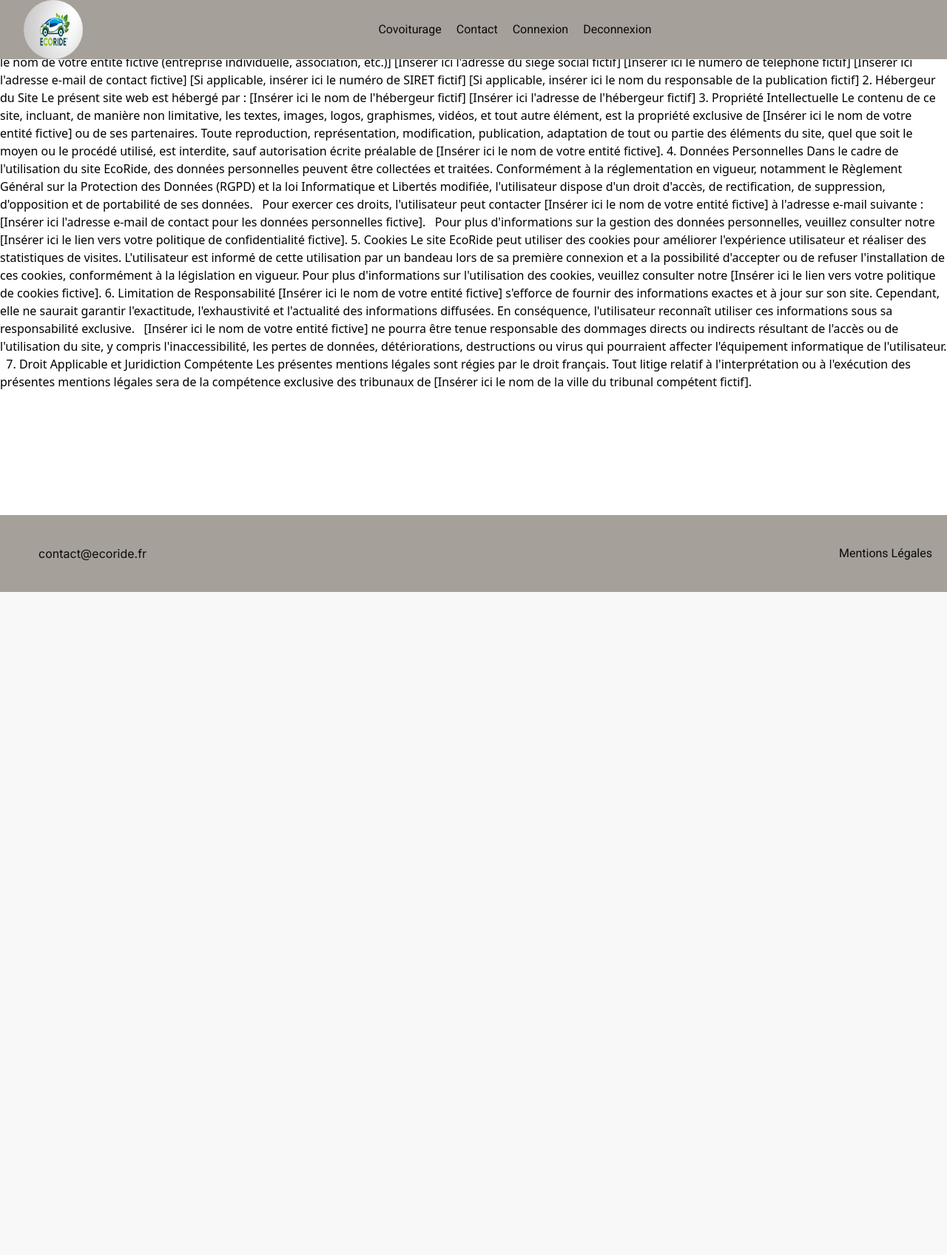
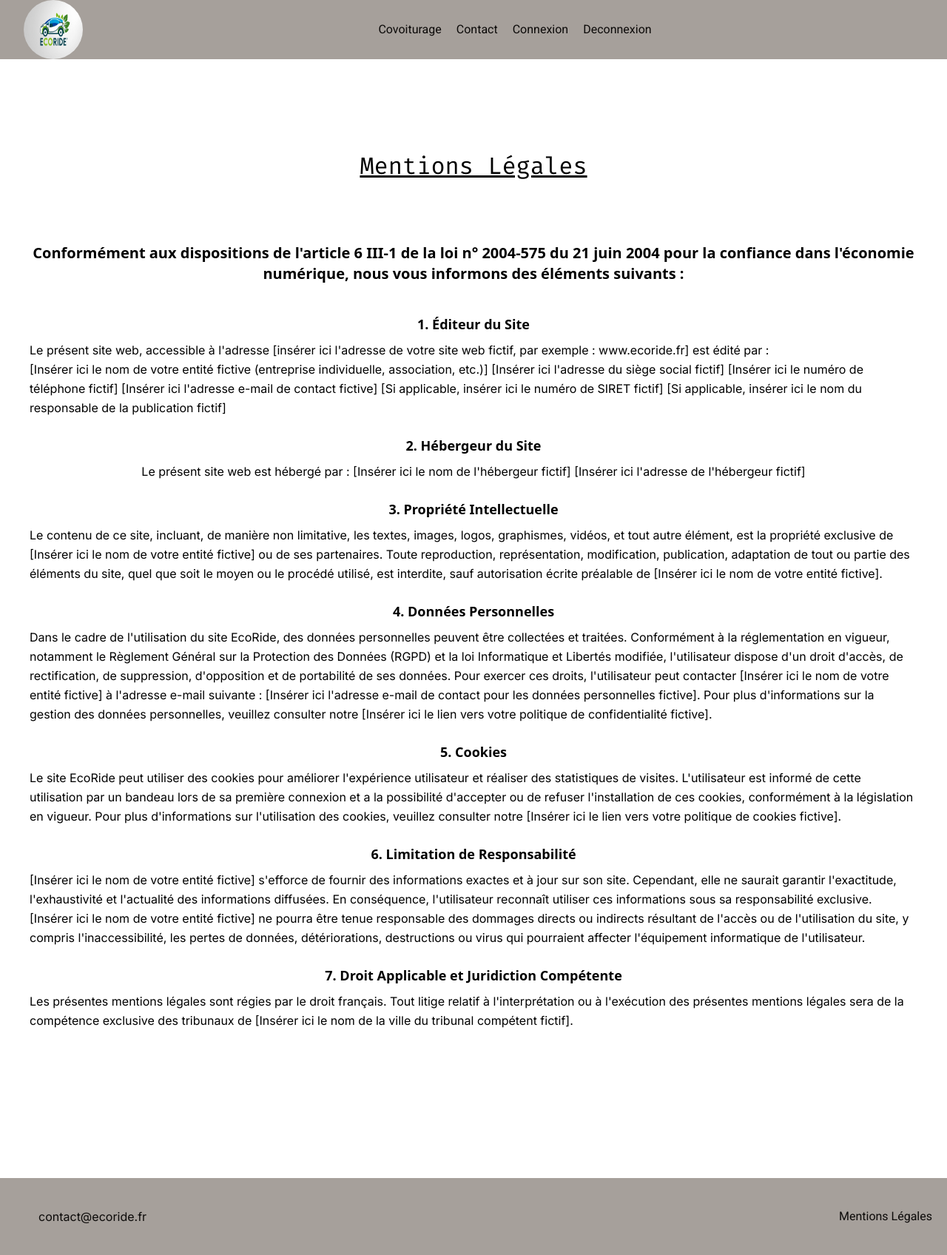
Before and after one commit to AGonzalez8805/EcoRide, a PHP site: page /pages/mentions.php in a window 1280 px wide. Shown: the whole page at 74% size. Before the commit the page ends 800 px from the top, so only its background shows below. Run offline with PHP 8.4, Linux system fonts and the light colour scheme; data that the repository does not hold is empty; some libraries are stand-ins or nearby versions.

Commit message:
mentions légales + modif docker-compose

```diff
--- a/Templates/footer.php
+++ b/Templates/footer.php
@@ -2,7 +2,7 @@
     <div class="container px-5 py-8 mx-auto flex items-center md:flex-row flex-col">
         <p class="sm:ml-4 sm:pl-4 sm:py-2 sm:mt-0 mt-4""> contact@ecoride.fr</p>
         <div class=" inline-flex sm:ml-4 md:ml-auto sm:mt-0 mt-4 justify-center sm:justify-start">
-            <a href="/mentions.php"> Mentions Légales</a>
+            <a href="/pages/mentions.php"> Mentions Légales</a>
     </div>
     </div>
 </footer>
--- a/Templates/header.php
+++ b/Templates/header.php
@@ -19,9 +19,9 @@
                 <img src="/Asset/images/LOGO EcoRide  avec une voiture écologie.jpg" alt="" class="w-20 h-20 ml-8 rounded-full">
             </a>
             <nav class=" md:ml-auto md:mr-auto flex flex-wrap items-center justify-center">
-                <a href="/covoiturage.php" class="mr-5 hover:text-stone-200">Covoiturage</a>
-                <a href="/contact.php" class="mr-5 hover:text-stone-200">Contact</a>
-                <a href="/connexion.php" class="mr-5 hover:text-stone-200">Connexion</a>
+                <a href="/pages/covoiturage.php" class="mr-5 hover:text-stone-200">Covoiturage</a>
+                <a href="/pages/contact.php" class="mr-5 hover:text-stone-200">Contact</a>
+                <a href="/pages/connexion.php" class="mr-5 hover:text-stone-200">Connexion</a>
                 <button class="mr5 hover:text-stone-200" id="deconnexion"> Deconnexion</button>
             </nav>
         </div>
--- a/config.php
+++ b/config.php
@@ -1,3 +1,17 @@
 <?php
+// Configuration de la base de données
+$host = 'db';
+$user = 'Amelie';
+$password = 'Ag1805Sz0602@';
+$database = 'ecoride';
+
+
+$conn = new mysqli($host, $user, $password, $database);
+
+
+if ($conn->connect_error) {
+
+    die("Je ne suis pas connecté: " . $conn->connect_error);
+}
 
 define('ROOT_PATH', __DIR__);
--- a/pages/mentions.php
+++ b/pages/mentions.php
@@ -1,61 +1,72 @@
 <?php require_once dirname(__DIR__) . "/config.php";
 require_once ROOT_PATH . "/templates/header.php"; ?>
-<section class="container">
-    <div>
+
+
+<main class="container mx-auto">
+    <section class="pt-50 pb-10 text-center">
+        <div style="font-size:2rem">
             <h1>Mentions Légales</h1>
         </div>
     </section>
-
-
-Conformément aux dispositions de l'article 6 III-1 de la loi n° 2004-575 du 21 juin 2004 pour la confiance dans l'économie numérique, nous vous informons des éléments suivants :
-
-1. Éditeur du Site
-
+    <section class="px-10 pt-10 pb-50 flex flex-col items-center justify-center space-y-6">
+        <div>
+            <h2 class="text-xl font-bold mb-4 text-center">Conformément aux dispositions de l'article 6 III-1 de la loi n° 2004-575 du 21 juin 2004 pour la confiance dans l'économie numérique, nous vous informons des éléments suivants :</h2>
+        </div>
+        <div>
+            <h3 class="text-lg font-semibold mb-2 flex items-center justify-center">1. Éditeur du Site</h3>
+            <p class="leading-relaxed">
                 Le présent site web, accessible à l'adresse [insérer ici l'adresse de votre site web fictif, par exemple : www.ecoride.fr] est édité par :
-
+                <br>
                 [Insérer ici le nom de votre entité fictive (entreprise individuelle, association, etc.)]
                 [Insérer ici l'adresse du siège social fictif]
                 [Insérer ici le numéro de téléphone fictif]
                 [Insérer ici l'adresse e-mail de contact fictive]
                 [Si applicable, insérer ici le numéro de SIRET fictif]
                 [Si applicable, insérer ici le nom du responsable de la publication fictif]
-
-2. Hébergeur du Site
-
+            </p>
+        </div>
+        <div>
+            <h3 class="text-lg font-semibold mb-2 flex items-center justify-center">2. Hébergeur du Site</h3>
+            <p class="leading-relaxed">
                 Le présent site web est hébergé par :
-
                 [Insérer ici le nom de l'hébergeur fictif]
                 [Insérer ici l'adresse de l'hébergeur fictif]
-
-3. Propriété Intellectuelle
-
+            </p>
+        </div>
+        <div>
+            <h3 class="text-lg font-semibold mb-2 flex items-center justify-center">3. Propriété Intellectuelle</h3>
+            <p class="leading-relaxed">
                 Le contenu de ce site, incluant, de manière non limitative, les textes, images, logos, graphismes, vidéos, et tout autre élément, est la propriété exclusive de [Insérer ici le nom de votre entité fictive] ou de ses partenaires. Toute reproduction, représentation, modification, publication, adaptation de tout ou partie des éléments du site, quel que soit le moyen ou le procédé utilisé, est interdite, sauf autorisation écrite préalable de [Insérer ici le nom de votre entité fictive].
-
-4. Données Personnelles
-
+            </p>
+        </div>
+        <div>
+            <h3 class="text-lg font-semibold mb-2 flex items-center justify-center">4. Données Personnelles</h3>
+            <p class="leading-relaxed">
                 Dans le cadre de l'utilisation du site EcoRide, des données personnelles peuvent être collectées et traitées. Conformément à la réglementation en vigueur, notamment le Règlement Général sur la Protection des Données (RGPD) et la loi Informatique et Libertés modifiée, l'utilisateur dispose d'un droit d'accès, de rectification, de suppression, d'opposition et de portabilité de ses données.
-
                 Pour exercer ces droits, l'utilisateur peut contacter [Insérer ici le nom de votre entité fictive] à l'adresse e-mail suivante : [Insérer ici l'adresse e-mail de contact pour les données personnelles fictive].
-
                 Pour plus d'informations sur la gestion des données personnelles, veuillez consulter notre [Insérer ici le lien vers votre politique de confidentialité fictive].
-
-5. Cookies
-
+            </p>
+        </div>
+        <div>
+            <h3 class="text-lg font-semibold mb-2 flex items-center justify-center">5. Cookies</h3>
+            <p class="leading-relaxed">
                 Le site EcoRide peut utiliser des cookies pour améliorer l'expérience utilisateur et réaliser des statistiques de visites. L'utilisateur est informé de cette utilisation par un bandeau lors de sa première connexion et a la possibilité d'accepter ou de refuser l'installation de ces cookies, conformément à la législation en vigueur.
-
                 Pour plus d'informations sur l'utilisation des cookies, veuillez consulter notre [Insérer ici le lien vers votre politique de cookies fictive].
-
-6. Limitation de Responsabilité
-
+            </p>
+        </div>
+        <div>
+            <h3 class="text-lg font-semibold mb-2 flex items-center justify-center">6. Limitation de Responsabilité</h3>
+            <p class="leading-relaxed">
                 [Insérer ici le nom de votre entité fictive] s'efforce de fournir des informations exactes et à jour sur son site. Cependant, elle ne saurait garantir l'exactitude, l'exhaustivité et l'actualité des informations diffusées. En conséquence, l'utilisateur reconnaît utiliser ces informations sous sa responsabilité exclusive.
-
                 [Insérer ici le nom de votre entité fictive] ne pourra être tenue responsable des dommages directs ou indirects résultant de l'accès ou de l'utilisation du site, y compris l'inaccessibilité, les pertes de données, détériorations, destructions ou virus qui pourraient affecter l'équipement informatique de l'utilisateur.
-
-7. Droit Applicable et Juridiction Compétente
-
-Les présentes mentions légales sont régies par le droit français. Tout litige relatif à l'interprétation ou à l'exécution des présentes mentions légales sera de la compétence exclusive des tribunaux de [Insérer ici le nom de la ville du tribunal compétent fictif].
-
-
+            </p>
+        </div>
+        <div>
+            <h3 class="text-lg font-semibold mb-2 flex items-center justify-center">7. Droit Applicable et Juridiction Compétente</h3>
+            <p class="leading-relaxed"> Les présentes mentions légales sont régies par le droit français. Tout litige relatif à l'interprétation ou à l'exécution des présentes mentions légales sera de la compétence exclusive des tribunaux de [Insérer ici le nom de la ville du tribunal compétent fictif]. </p>
+        </div>
+    </section>
+</main>
 
 
 <?php require_once ROOT_PATH . "/templates/footer.php";  ?>
```
Also changed, not shown: Asset/css/style.css (+9 -0 lines), docker-compose.yml (+36 -1 lines), pages/inscription.php (+5 -15 lines), 1 other file. Lines whose indentation alone changed are shown as unchanged.
